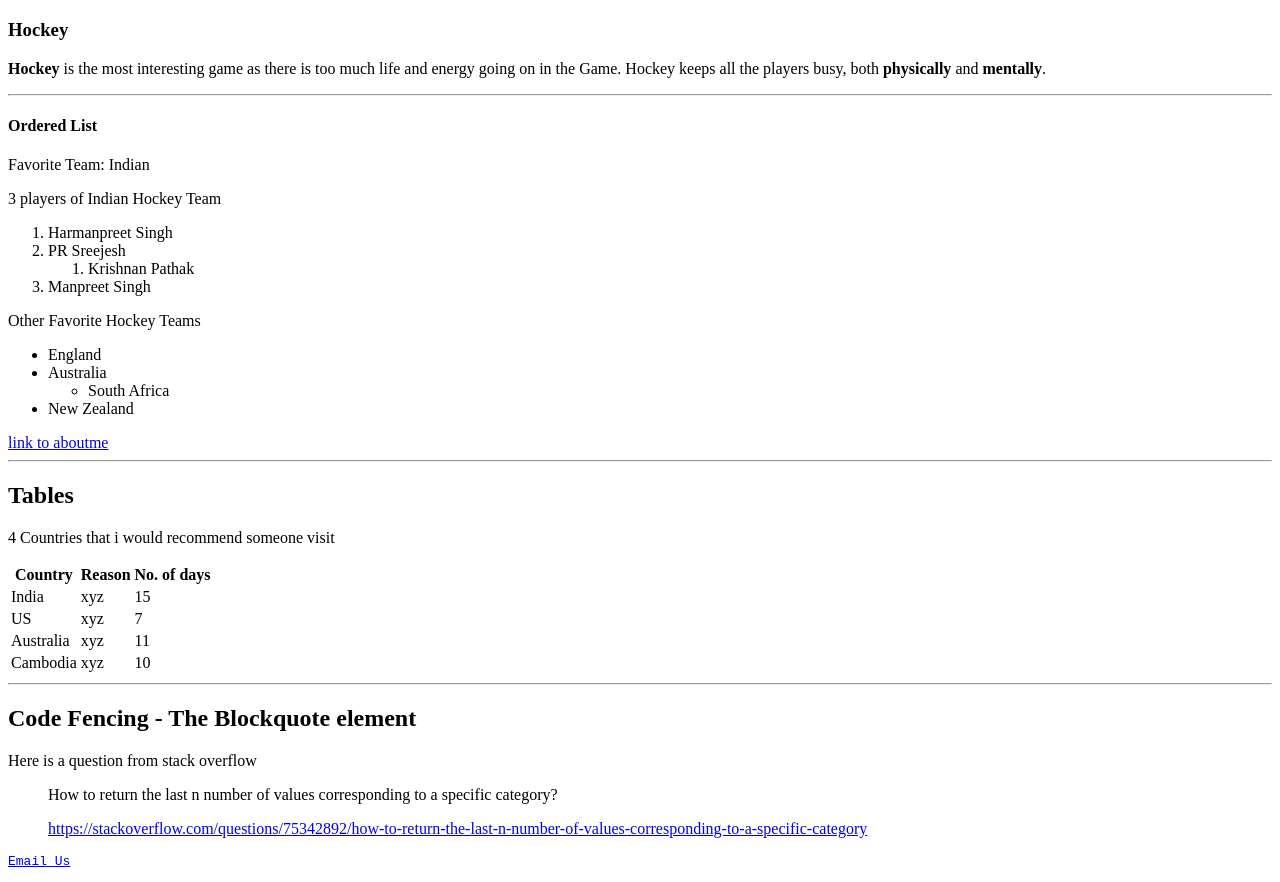
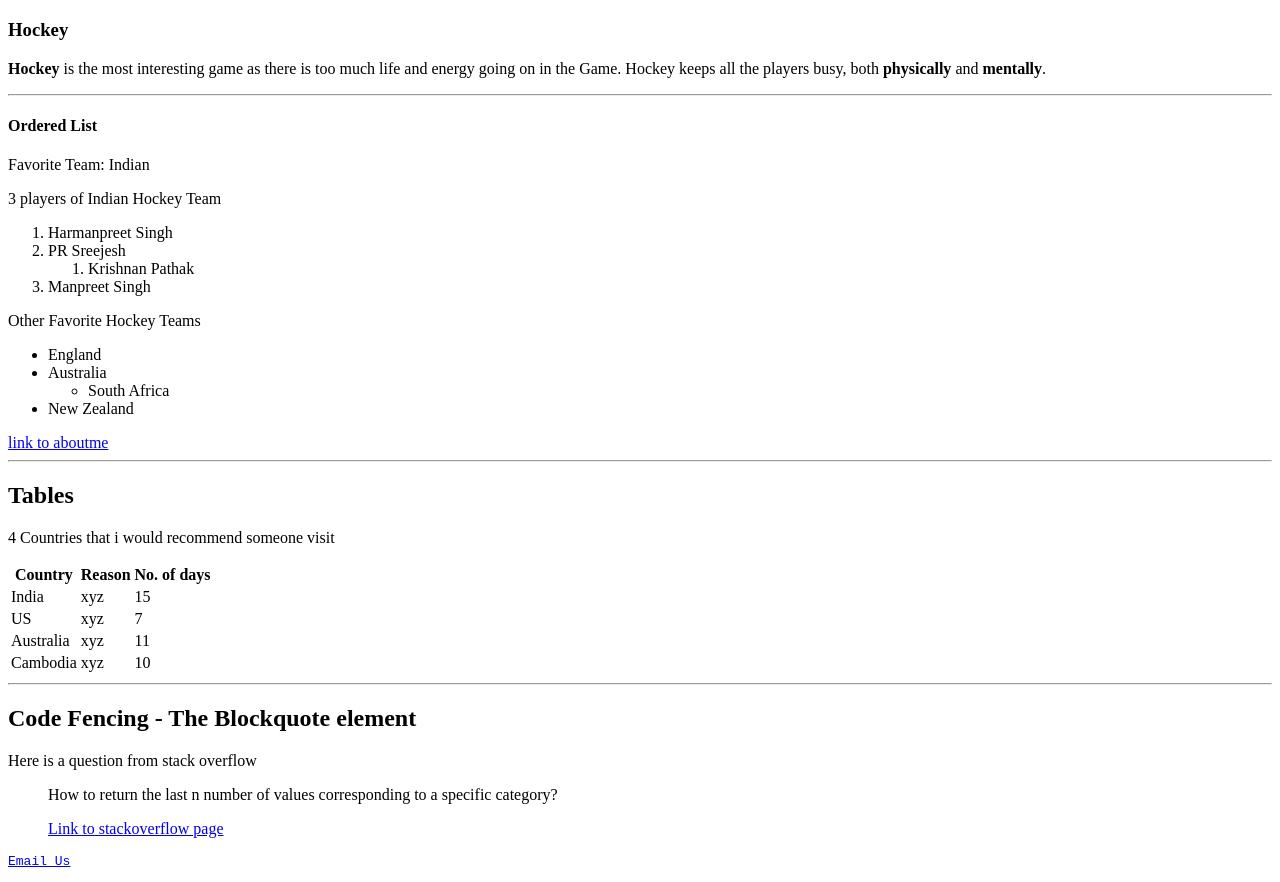
Before and after one commit to 44-563-Web-Apps-S23/44563-webapps-assignment-3-Greeshma0911, a plain HTML site: page index.html in a window 1280 px wide. Shown: the part 87-969 px from the top of the page. Drawn offline with Linux system fonts and the light colour scheme.

Commit message:
making corrections assignment

```diff
--- a/index.html
+++ b/index.html
@@ -66,7 +66,7 @@
             <h2>Code Fencing - The Blockquote element</h2>
             <p>Here is a question from stack overflow</p>
             <blockquote>How to return the last n number of values corresponding to a specific category?</blockquote>
-            <a href="https://stackoverflow.com/questions/75342892/how-to-return-the-last-n-number-of-values-corresponding-to-a-specific-category"><blockquote cite="https://stackoverflow.com/questions/75342892/how-to-return-the-last-n-number-of-values-corresponding-to-a-specific-category">https://stackoverflow.com/questions/75342892/how-to-return-the-last-n-number-of-values-corresponding-to-a-specific-category</blockquote></a>
+            <a href="https://stackoverflow.com/questions/75342892/how-to-return-the-last-n-number-of-values-corresponding-to-a-specific-category"><blockquote cite="https://stackoverflow.com/questions/75342892/how-to-return-the-last-n-number-of-values-corresponding-to-a-specific-category">Link to stackoverflow page</blockquote></a>
             <pre><p><a href="mailto:someone@yoursite.com">Email Us</a></p></pre>
         </body>
     </head>
```
